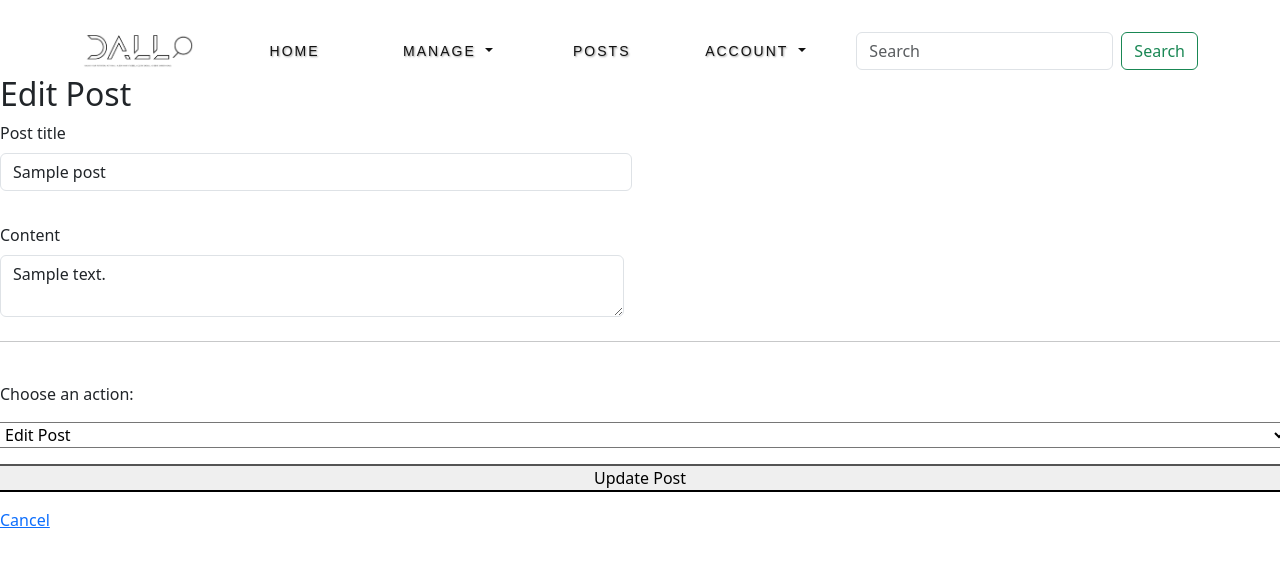
After one commit to KhamisAldossari/Dall, a Django app: page /posts/update/1/ in a window 1280 px wide. The commit adds this page. Shown: the top 567 px of the page. Run offline with Django 5.2, Linux system fonts and the light colour scheme; tables that the repository leaves empty hold one stand-in row (values such as "Sample post").

Commit message:
added posts update+ templates for posts

```diff
--- a/DallProject/main/templates/main/base.html
+++ b/DallProject/main/templates/main/base.html
@@ -45,38 +45,27 @@
 
                     </ul>
                     </li>
-                    {% if request.user.is_authenticated %}
                     <li class="nav-item">
                       <a class="nav-link" href="{% url 'posts:post_list'%}">Posts</a>
                     </li>
-                    <li class="nav-item">
-                      <a class="nav-link" href="{% url 'main:home_view'%}">Assign new task</a>
-                    </li>
-                    <li class="nav-item">
-                      <a class="nav-link" href="{% url 'main:home_view'%}">My Reports</a>
-                    </li>
-                    <li class="nav-item">
-                      <a class="nav-link" href="#">My Feedback</a>
-                    </li>
-                    {% endif %}
                     <li class="nav-item dropdown">
                       <a class="nav-link dropdown-toggle" href="#" id="navbarDropdownMenuLink" role="button" data-bs-toggle="dropdown" aria-expanded="false">
                         account
                       </a>
                       <ul class="dropdown-menu" aria-labelledby="navbarDropdownMenuLink">
-                        {% if not request.user.is_authenticated %}
                         <li><a class="dropdown-item" href="{% url 'accounts:login_user_view' %}">sign in</a></li>
                         <li><a class="dropdown-item" href="{% url 'accounts:register_user_view' %}">register</a></li>
-                        {% endif %}
-                        {% if request.user.is_authenticated %}
                         <li><a class="dropdown-item" href="{% url 'accounts:user_profile_view' request.user.id %}">profile</a></li>
                         <li><a class="dropdown-item" href="{% url 'accounts:logout_user_view' %}">log out</a></li>
-                        {% endif %}
                       </ul>
                     </li>
                   </ul>
-                  <span>search</span>
-
+                  {% block search %}
+                  <form class="d-flex" role="search" method="get" action="#">
+                    <input class="form-control me-2" type="search" placeholder="Search" aria-label="Search" name="search"/>
+                    <button class="btn btn-outline-success" type="submit">Search</button>
+                  </form>
+                  {% endblock %}
                 </div>
               </div>
             </div>
--- a/DallProject/posts/templates/posts/post_list.html
+++ b/DallProject/posts/templates/posts/post_list.html
@@ -4,7 +4,7 @@
 {% block title %}Posts{% endblock %}
 
 {% block search %}
-    <form class="d-flex" role="search" method="get" action="{% url 'main:post_list' %}">
+    <form class="d-flex" role="search" method="get" action="{% url 'posts:post_list' %}">
         <input class="form-control me-2" type="search" placeholder="Search" aria-label="Search" name="search"/>
         <button class="btn btn-outline-success" type="submit">Search</button>
     </form>
@@ -23,7 +23,7 @@
                         <h5 class="card-title m-3">{{ post.title }}</h5>
                         <p class="card-text m-3">{{ post.content }}</p>
                         <p class="card-text m-3">Posted at: {{ post.date_posted }}</p>
-                        <a href="#" class="btn btn-primary m-3">Show</a>
+                        <a href="{% url 'posts:post_detail' post.id %}" class="btn btn-primary m-3">Show</a>
                     </div>
                 </div>
             </div>
--- /dev/null
+++ b/DallProject/posts/templates/posts/post_update.html
@@ -0,0 +1,42 @@
+{% extends 'main/base.html' %}
+{% load static %}
+
+{% block title %}Post Update{% endblock %}
+
+{% block content %}
+  <h2>Edit Post</h2>
+
+  <form method="post" enctype="multipart/form-data" action="{%url 'posts:post_update' post.id %}" class="post-form">
+
+      {% if msg %}
+      <div class="alert alert-danger" role="alert">
+          {{ msg }}
+        </div>
+        {%endif%}
+      {% csrf_token %}
+        <div class="row g-3">
+        <div class="col-sm-6">
+          <label class="form-label">Post title</label>
+          <input type="text" class="form-control" name="title" value="{{post.title}}" />
+        </div>
+
+        <div class="row g-3">
+            <div class="col-sm-6">
+              <label for="content" class="form-label">Content</label>
+              <textarea  class="form-control" name="content" id="content" >{{post.content}}</textarea>
+            </div>
+        </div>
+
+      <hr class="my-4">
+
+        <label for="action">Choose an action:</label>
+        <select name="action" id="action">
+        <option value="edit">Edit Post</option>
+        <option value="delete">Delete Post</option>
+        </select>
+
+        <button type="submit">Update Post</button>
+    </form>
+
+  <a href="{% url 'posts:post_detail' post.id %}">Cancel</a>
+{% endblock %}
--- a/DallProject/posts/urls.py
+++ b/DallProject/posts/urls.py
@@ -6,5 +6,6 @@ app_name = "posts"
 urlpatterns =[
     path('home', views.post_list, name='post_list'),
     path('add', views.post_create, name='post_create'),
-
+    path('detail/<post_id>/', views.post_detail, name='post_detail'),
+    path('update/<post_id>/', views.post_update, name='post_update'),
 ]
--- a/DallProject/posts/views.py
+++ b/DallProject/posts/views.py
@@ -1,10 +1,11 @@
-from django.shortcuts import render, redirect
+from django.shortcuts import render, redirect, get_object_or_404
 from .models import Post
 from replies.models import Reply
 # Create your views here.
 
 
 def post_list(request):
+    msg=None
     try:
         if "search" in request.GET:
             posts = Post.objects.filter(title__contains=request.GET["search"])
@@ -15,7 +16,8 @@ def post_list(request):
 
         return render(request, 'posts/post_list.html', {'posts': posts})
     except Exception as e:
-        return render(request, 'main/not_found.html')
+        msg = f"An error occured,  {e}"
+        return render(request, 'main/not_found.html', {'msg':msg})
 
 def post_create(request):
     msg=None
@@ -35,10 +37,33 @@ def post_create(request):
 def post_detail(request, post_id):
     msg=None
     try:
-        post= Post.objects.get(id=post_id)
+        post= get_object_or_404(Post, id=post_id)
         replies= post.reply_set.all()
     except Exception as e:
         msg= f"An error occured ! ({e})"
         return render(request, 'main/not_found.html',{'msg':msg})
 
     return render(request, 'posts/post_detail.html', {'post': post, "replies":replies})
+
+
+def post_update(request, post_id):
+    msg=None
+    try:
+        post = get_object_or_404(Post, id=post_id)
+
+        if request.method == 'POST':
+            action = request.POST.get('action')
+            if action == 'edit':
+                post.save()
+                return redirect('posts:post_detail', id=post.id)
+
+            elif action == 'delete':
+                post.delete()
+                return redirect('posts:post_list')
+
+            post.save()
+            return redirect('main:post_detail', id=post.id)
+        return render(request, 'posts/post_update.html', {'post': post})
+    except Exception as e:
+        msg= f"An error occured ! ({e})"
+        return render(request, 'main/not_found.html', {'msg':msg})
--- a/DallProject/replies/models.py
+++ b/DallProject/replies/models.py
@@ -3,7 +3,7 @@ from posts.models import Post
 from django.contrib.auth.models import User
 # Create your models here.
 class Reply(models.Model):
-    title=models.CharField(max_length=100)
+    title=models.CharField(max_length=100)  #no need for title
     content=models.TextField()
     date_posted=models.DateTimeField(auto_now_add=True)
     post=models.ForeignKey(Post,on_delete=models.SET_NULL, null=True)
```
Also changed, not shown: DallProject/posts/templates/posts/post_detail.html (+37 -0 lines).
